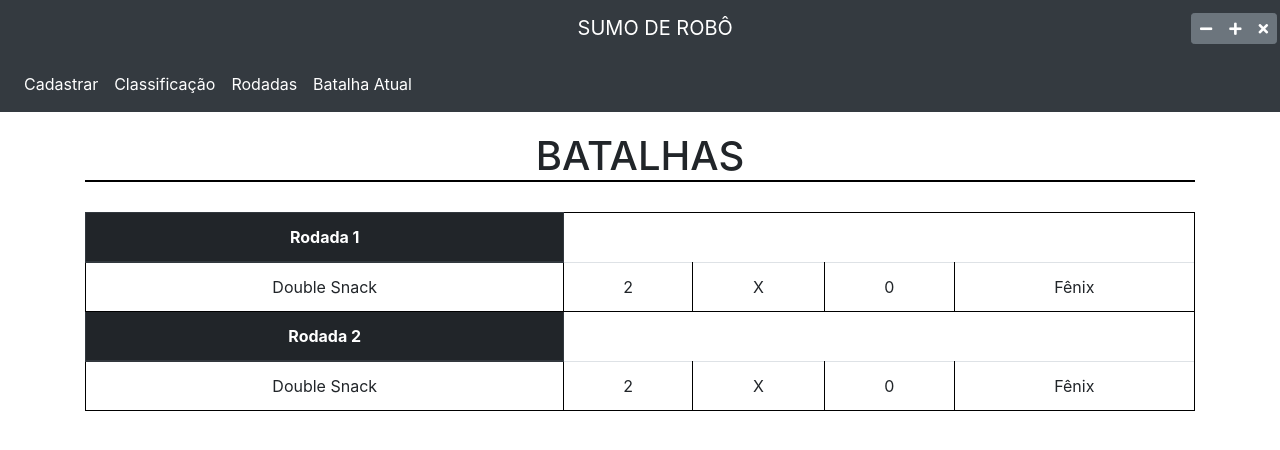
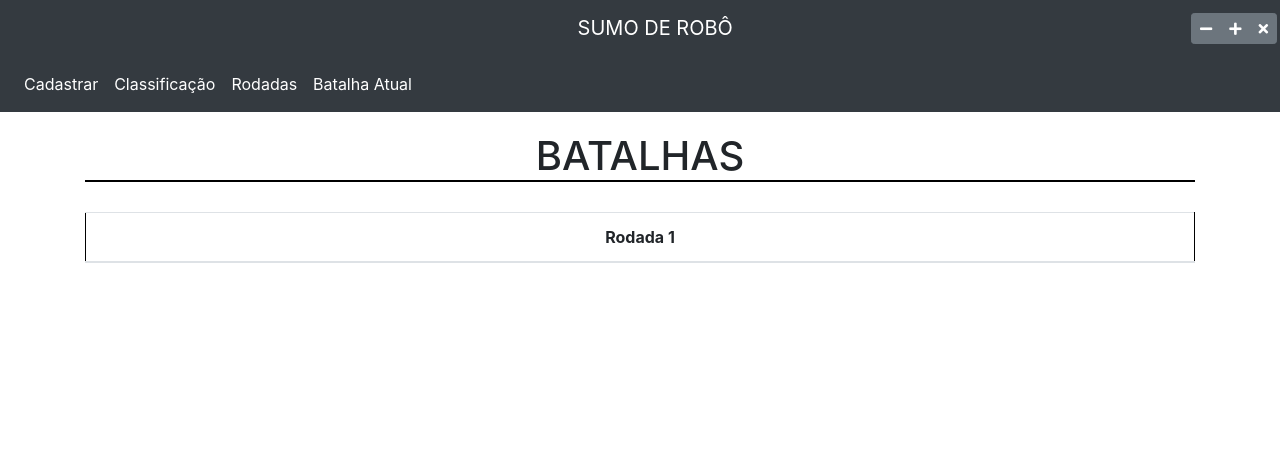
Before and after one commit to genilsonalmeida/Academia, an Electron app: page electron-quick-start/rodadas.html in a window 1280 px wide. Drawn offline with nearby package versions, Linux system fonts and the light colour scheme.

Commit message:
Adicionando funcionalidades na página rodadas.html.

```diff
--- a/electron-quick-start/js/rodadas.js
+++ b/electron-quick-start/js/rodadas.js
@@ -0,0 +1,33 @@
+$(function(){
+    var tbRobos = localStorage.getItem("tbRobos");// Recupera os dados armazenados
+    tbRobos = JSON.parse(tbRobos); // Converte string para objeto
+    if(tbRobos == null){ // Caso não haja conteúdo, iniciamos um vetor vazio
+        tbRobos = [];
+    }
+
+    listar(tbRobos);
+});
+
+let cont = 0;
+function listar(tbRobos){
+    $("#tblListar").html("");
+    $("#tblListar").html(
+        "<thead>"+
+        "   <tr>"+
+        "   <th>Rodada 1</th>"+
+        "   </tr>"+
+        "</thead>"+
+        "<tbody>"+
+        "</tbody>"
+    );
+    for(var i in tbRobos){
+        var r = JSON.parse(tbRobos[i]);
+        $("#tblListar tbody").append("<tr>");
+        $("#tblListar tbody").append("<td>"+"Jack"+"</td>");
+        $("#tblListar tbody").append("<td>0</td>");
+        $("#tblListar tbody").append("<td>"+"X"+"</td>");
+        $("#tblListar tbody").append("<td>0</td>");
+        $("#tblListar tbody").append("<td>"+"Bob Lee"+"</td>");
+        $("#tblListar tbody").append("</tr>");
+    }
+}
--- a/electron-quick-start/rodadas.html
+++ b/electron-quick-start/rodadas.html
@@ -44,36 +44,7 @@
 
     <div class="container" style="padding-top: 20px;">
         <h1 class="titulo">BATALHAS</h1>
-        <table class="table table-hover">
-            <thead class="thead-dark">
-                <tr>
-                    <th scope="colgroup">Rodada 1</th>
-                </tr>
-            </thead>
-            <tbody>
-                <tr>
-                    <td>Double Snack</td>
-                    <td>2</td>
-                    <td>X</td>
-                    <td>0</td>
-                    <td>Fênix</td>
-                </tr>
-            </tbody>
-            <thead class="thead-dark">
-                <tr>
-                    <th>Rodada 2</th>
-                </tr>
-            </thead>
-            <tbody>
-                <tr>
-                    <td>Double Snack</td>
-                    <td>2</td>
-                    <td>X</td>
-                    <td>0</td>
-                    <td>Fênix</td>
-                </tr>
-            </tbody>
-        </table>
+        <table id="tblListar" class="table table-hover"></table>
     </div>
 
     <script src="https://code.jquery.com/jquery-3.3.1.slim.min.js" integrity="sha384-q8i/X+965DzO0rT7abK41JStQIAqVgRVzpbzo5smXKp4YfRvH+8abtTE1Pi6jizo"
@@ -82,6 +53,7 @@
         crossorigin="anonymous"></script>
     <script src="https://stackpath.bootstrapcdn.com/bootstrap/4.1.3/js/bootstrap.min.js" integrity="sha384-ChfqqxuZUCnJSK3+MXmPNIyE6ZbWh2IMqE241rYiqJxyMiZ6OW/JmZQ5stwEULTy"
         crossorigin="anonymous"></script>
+    <script src="./js/rodadas.js"></script>
 
 </body>
 
```
Also changed, not shown: electron-quick-start/tabela.html (+0 -34 lines).
